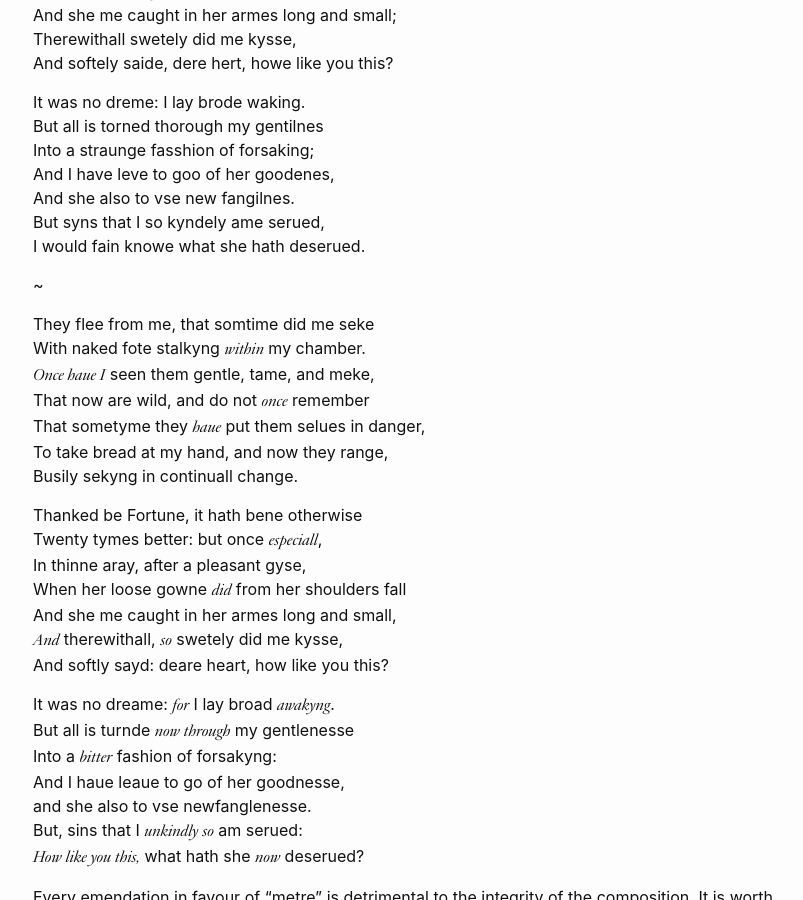
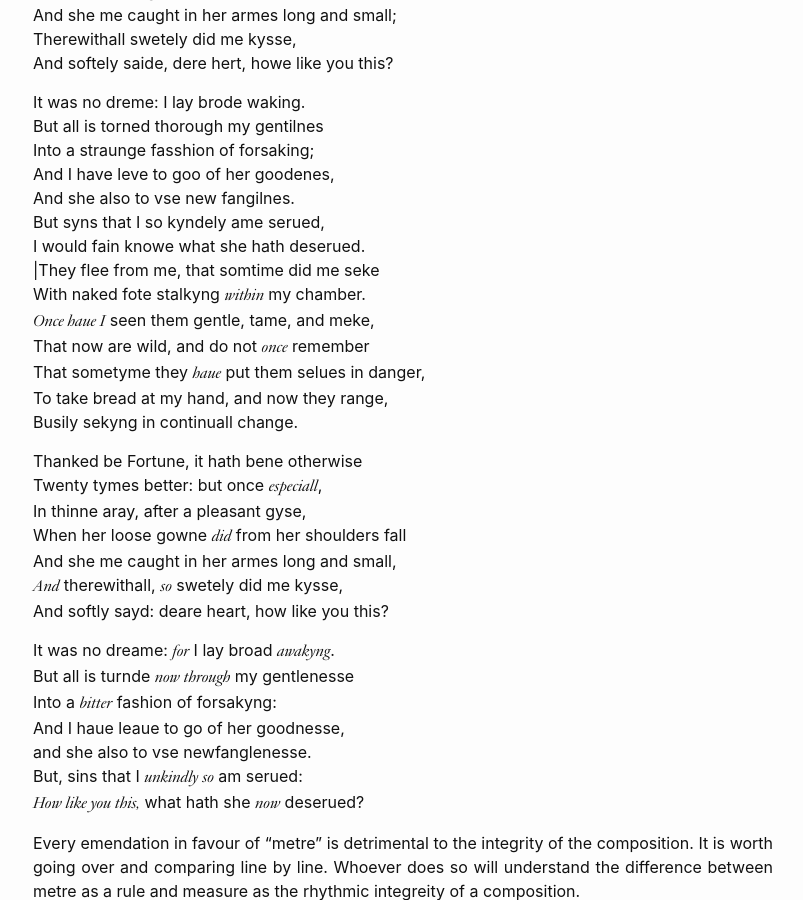
Before and after one commit to TheatrumMundi/TheatrumMundi, a Jekyll site: the page built from _posts/2023-01-04-two-versions-of-wyatt.markdown, in a window 1280 px wide and 900 px high, scrolled down 665 px. Shown: the whole window, without its empty margins (237-1040 px from the left). Built offline with Jekyll 4.4.1, drawn with Linux system fonts in a browser that asks for light colours; some web fonts are replaced.

```diff
--- a/_posts/2023-01-04-two-versions-of-wyatt.markdown
+++ b/_posts/2023-01-04-two-versions-of-wyatt.markdown
@@ -30,11 +30,7 @@ Into a straunge fasshion of forsaking;<br>
 And I have leve to goo of her goodenes,<br>
 And she also to vse new fangilnes.<br>
 But syns that I so kyndely ame serued,<br>
-I would fain knowe what she hath deserued.<br>
-
-~
-
-They flee from me, that somtime did me seke<br>
+I would fain knowe what she hath deserued.<br>|They flee from me, that somtime did me seke<br>
 With naked fote stalkyng <i>within</i> my chamber.<br>
 <i>Once haue I</i> seen them gentle, tame, and meke,<br>
 That now are wild, and do not <i>once</i> remember<br>
```
